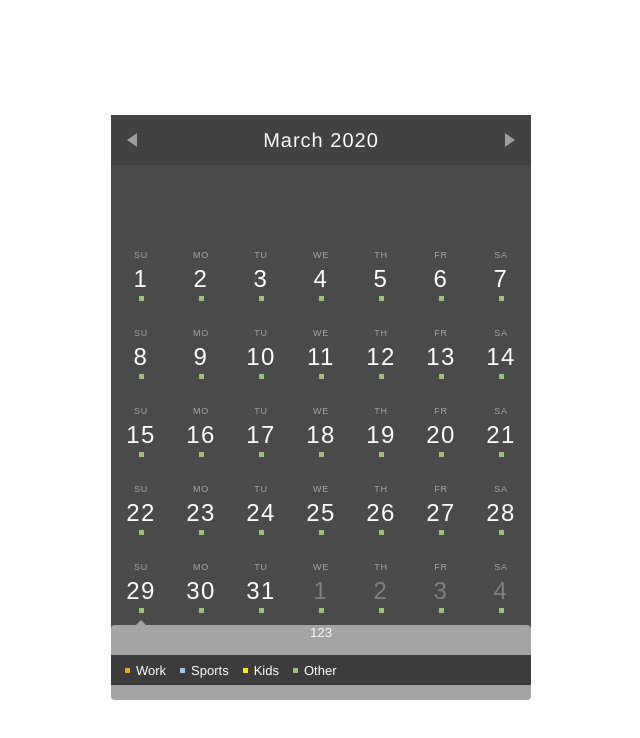
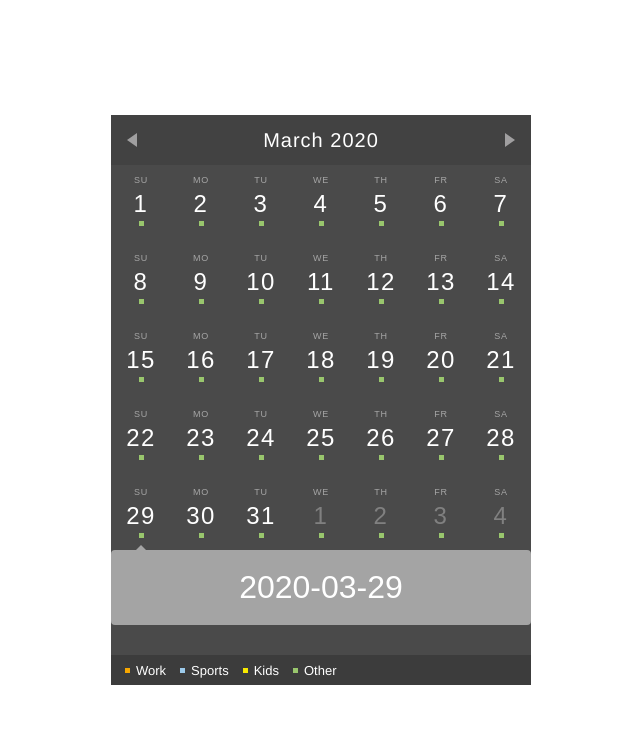
Before and after one commit to hansamlin/calendar, a React (Create React App) app: page / in a window 1280 px wide. Shown: the top 738 px of the page, without its empty margins (319-959 px from the left). Built offline with nearby package versions, Linux system fonts and the light colour scheme.

Commit message:
改寫切換月份使用useState
將計算月份的邏輯跟provider分離

details依據點擊的日期顯示

```diff
--- a/src/component/header/arrow.js
+++ b/src/component/header/arrow.js
@@ -1,19 +1,23 @@
-import React, { useContext } from "react";
+import React, { useContext, useMemo } from "react";
 import styled from "styled-components";
 import { DateContext } from "../../store/dateContext";
 
 export default ({ reverse }) => {
-  const { dispatch } = useContext(DateContext);
+  const { setSum } = useContext(DateContext);
 
   const handleClick = () => {
     if (reverse) {
-      dispatch({ type: "decrement" });
+      setSum(prev => prev - 1);
     } else {
-      dispatch({ type: "increment" });
+      setSum(prev => prev + 1);
     }
   };
 
-  return <Arrow reverse={reverse} onClick={handleClick} />;
+  return useMemo(
+    () => <Arrow reverse={reverse} onClick={handleClick} />,
+    // eslint-disable-next-line react-hooks/exhaustive-deps
+    []
+  );
 };
 
 const Arrow = styled.button`
--- a/src/component/header/main.js
+++ b/src/component/header/main.js
@@ -1,9 +1,11 @@
 import React, { useContext } from "react";
 import styled from "styled-components";
 import { DateContext } from "../../store/dateContext";
+import moment from "moment";
 
 export default () => {
-  const { datetime } = useContext(DateContext);
+  const { sum } = useContext(DateContext);
+  const datetime = moment().add(sum, "month");
   const month = datetime.format("MMMM");
   const year = datetime.format("YYYY");
 
--- a/src/component/month/day.js
+++ b/src/component/month/day.js
@@ -1,23 +1,26 @@
 import React, { useContext } from "react";
 import styled from "styled-components";
-import moment from "moment";
 import { DateContext } from "../../store/dateContext";
 
-export default ({ item }) => {
-  const { state } = useContext(DateContext);
+export default ({ item, index }) => {
+  const { date, setDate } = useContext(DateContext);
+
+  const handleClick = () => {
+    setDate(item.date);
+  };
 
   let detail = null;
-  if (state.sum === 0 && parseInt(moment().format("D")) === item.num) {
+  if (date === item.date) {
     detail = (
       <>
-        <Arrow></Arrow>
-        <Details>123</Details>
+        <Arrow />
+        <Details theme={{ index }}>{date}</Details>
       </>
     );
   }
 
   return (
-    <Container>
+    <Container onClick={handleClick}>
       <Name>{item.day}</Name>
       <Number opacity={item.active ? 1 : 0.3}>{item.num}</Number>
       <Event>
@@ -90,7 +93,7 @@ const Arrow = styled.div`
 
 const Details = styled.div`
   position: absolute;
-  left: 0;
+  left: calc(-60px * ${props => props.theme.index});
   top: calc(100% - 16px - 5px);
   width: 420px;
   height: 75px;
@@ -98,4 +101,8 @@ const Details = styled.div`
   margin-top: 16px;
   border-radius: 4px;
   color: #ffffff;
+  font-size: 2rem;
+  display: flex;
+  flex-direction: column;
+  justify-content: center;
 `;
--- a/src/component/month/index.js
+++ b/src/component/month/index.js
@@ -1,14 +1,92 @@
 import React, { useContext } from "react";
-import styled from "styled-components";
+import styled, { ThemeProvider } from "styled-components";
 import { DateContext } from "../../store/dateContext";
 import Week from "./week";
+import moment from "moment";
+import chunk from "lodash/chunk";
 
 export default () => {
-  const { item } = useContext(DateContext);
+  const { sum, date } = useContext(DateContext);
+  const datetime = moment().add(sum, "month");
+  const daysInMonth = datetime.daysInMonth();
+
+  let dayArr = [];
+  for (let i = 1; i <= daysInMonth; i++) {
+    dayArr.push({
+      num: i,
+      day: moment(datetime)
+        .set("date", i)
+        .format("dd"),
+      date: moment(datetime)
+        .set("date", i)
+        .format("Y-MM-DD"),
+      active: true
+    });
+  }
+
+  const firstDay = parseInt(
+    moment(datetime)
+      .set("date", 1)
+      .format("d")
+  );
+
+  if (firstDay !== 0) {
+    const prevDaysInMonth = moment(datetime)
+      .subtract(1, "month")
+      .daysInMonth();
+    const end = prevDaysInMonth - firstDay;
+
+    for (let i = prevDaysInMonth; i > end; i--) {
+      const prev = moment()
+        .subtract(1, "month")
+        .set("date", i);
+
+      dayArr = [
+        {
+          num: i,
+          day: prev.format("dd"),
+          date: prev.format("Y-MM-DD"),
+          active: false
+        }
+      ].concat(dayArr);
+    }
+  }
+
+  const lastDay = parseInt(
+    moment(datetime)
+      .set("date", moment(datetime).daysInMonth())
+      .format("d")
+  );
+
+  if (lastDay !== 6) {
+    for (let i = 1; i <= 6 - lastDay; i++) {
+      const next = moment(datetime)
+        .add(1, "month")
+        .set("date", i);
+
+      dayArr.push({
+        num: i,
+        day: next.format("dd"),
+        date: next.format("Y-MM-DD"),
+        active: false
+      });
+    }
+  }
+
+  const item = chunk(dayArr, 7);
+
   return (
     <Container>
       {item.map((element, index) => {
-        return <Week key={index} week={element} />;
+        const isFind = element.find(obj => {
+          return obj.date === date;
+        });
+
+        return (
+          <ThemeProvider key={index} theme={{ margin: isFind && "0 0 75px" }}>
+            <Week week={element} />
+          </ThemeProvider>
+        );
       })}
     </Container>
   );
--- a/src/component/month/week.js
+++ b/src/component/month/week.js
@@ -1,15 +1,12 @@
-import React, { useContext } from "react";
+import React from "react";
 import styled from "styled-components";
 import Day from "./day";
-import { DateContext } from "../../store/dateContext";
 
 export default ({ week }) => {
-  const { toggle } = useContext(DateContext);
-  console.log(week.find(item => item.num === parseInt(toggle)));
   return (
     <Container>
       {week.map((element, index) => {
-        return <Day item={element} key={index} />;
+        return <Day item={element} key={index} index={index} />;
       })}
     </Container>
   );
@@ -19,5 +16,7 @@ const Container = styled.div`
   width: 100%;
   display: flex;
   justify-content: left;
-  transform: translateY(75px);
+  margin: ${props => {
+    return props.theme.margin;
+  }};
 `;
--- a/src/store/dateContext.js
+++ b/src/store/dateContext.js
@@ -1,87 +1,22 @@
-import React, { createContext, useReducer, useState } from "react";
+import React, { createContext, useState } from "react";
 import moment from "moment";
-import chunk from "lodash/chunk";
 
 export const DateContext = createContext();
 
 export default ({ children }) => {
-  const [state, dispatch] = useReducer(reducer, { sum: 0 });
-  const [toggle, setToggle] = useState(moment().format("D"));
-  let dayArr = [];
-
-  const datetime = moment().add(state.sum, "month");
-  const daysInMonth = datetime.daysInMonth();
-
-  for (let i = 1; i <= daysInMonth; i++) {
-    dayArr.push({
-      num: i,
-      day: moment()
-        .set("date", i)
-        .format("dd"),
-      active: true
-    });
-  }
-
-  const firstDay = parseInt(
-    moment(datetime)
-      .set("date", 1)
-      .format("d")
-  );
-
-  if (firstDay !== 0) {
-    const prevDaysInMonth = moment(datetime)
-      .subtract(1, "month")
-      .daysInMonth();
-    const end = prevDaysInMonth - firstDay;
-
-    const prev = [];
-    for (let i = prevDaysInMonth; i > end; i--) {
-      prev.push({
-        num: i,
-        day: moment()
-          .subtract(1, "month")
-          .set("date", i)
-          .format("dd"),
-        active: false
-      });
-    }
-    prev.reverse();
-
-    dayArr = [...prev, ...dayArr];
-  }
-
-  let i = 1;
-  while (dayArr.length !== 35) {
-    dayArr.push({
-      num: i,
-      day: moment(datetime)
-        .add(1, "month")
-        .set("date", i)
-        .format("dd"),
-      active: false
-    });
-    i++;
-  }
-
-  const item = chunk(dayArr, 7);
+  const [sum, setSum] = useState(0);
+  const [date, setDate] = useState(moment().format("Y-MM-DD"));
 
   return (
     <DateContext.Provider
-      value={{ datetime, item, state, dispatch, toggle, setToggle }}
+    value={{
+      sum,
+      setSum,
+      date,
+      setDate
+    }}
     >
       {children}
     </DateContext.Provider>
   );
 };
-
-const reducer = (state, action) => {
-  switch (action.type) {
-    case "increment":
-      return { sum: state.sum + 1 };
-    case "decrement":
-      return { sum: state.sum - 1 };
-
-    default:
-      throw new Error();
-  }
-};
```
